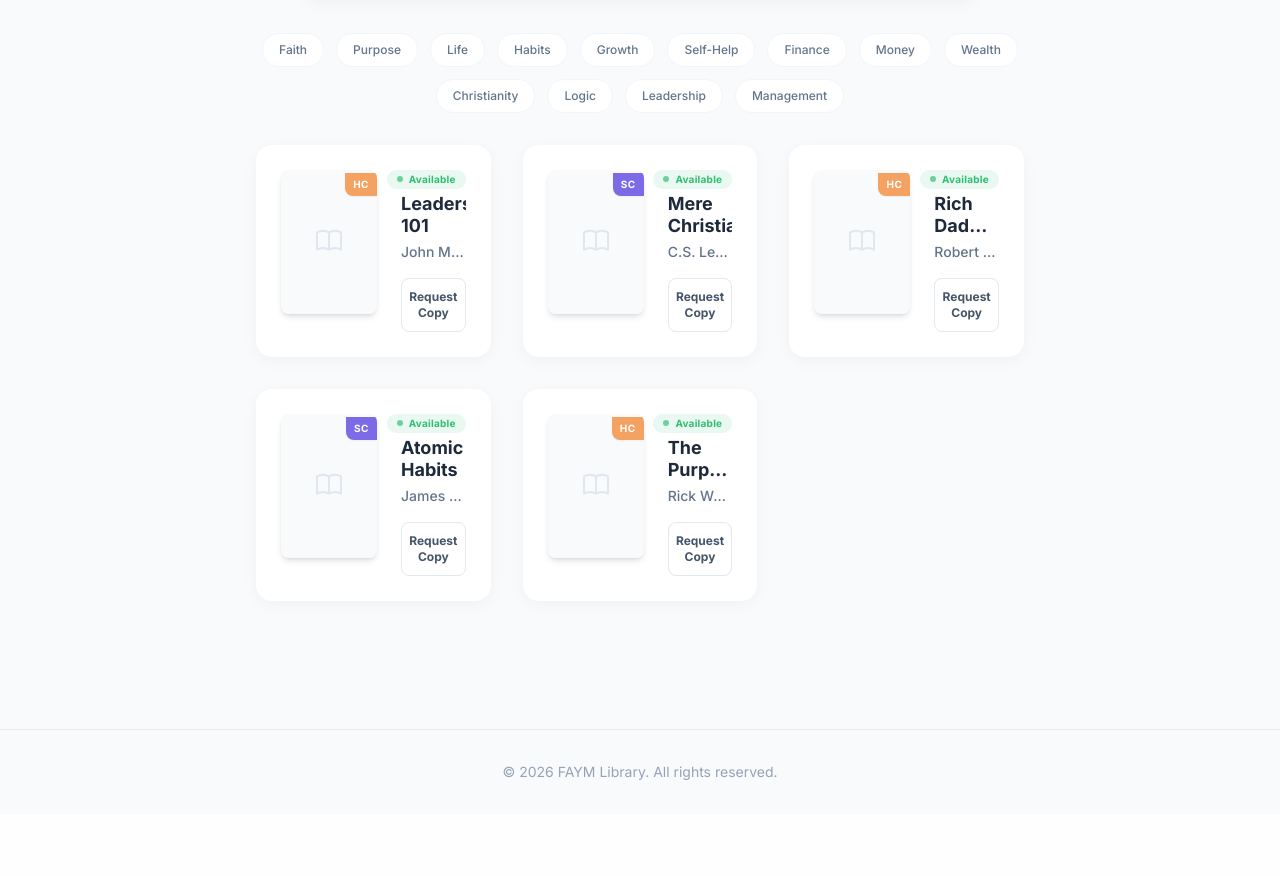
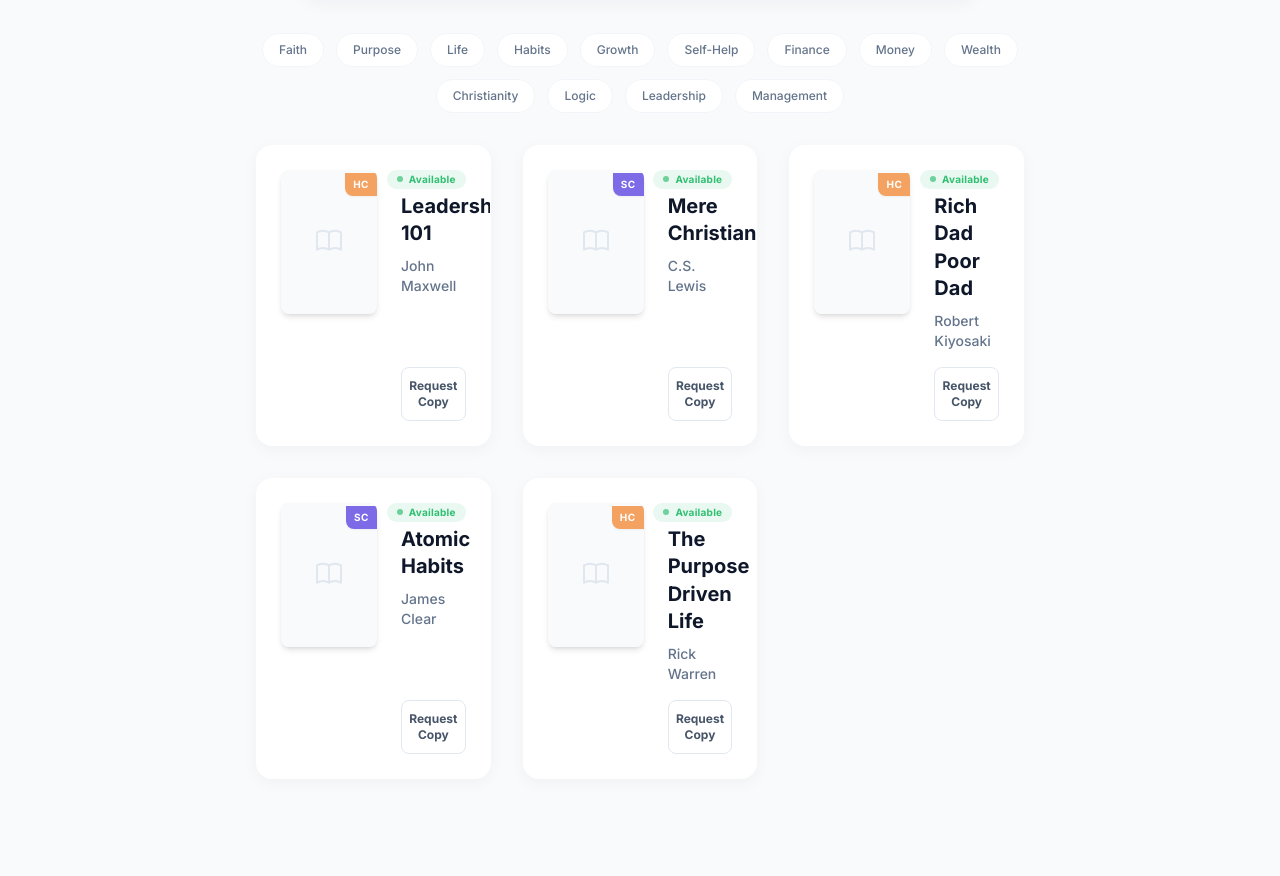
Before and after one commit to Del-Dan/FAYM-E-Lib, a Django app: page / in a window 1280 px wide. Shown: the part 401-1277 px from the top of the page. Before the commit the page ends 1181 px from the top, so only its background shows below. Run offline with Django 5.2, Linux system fonts and the light colour scheme; data comes from the database, SQL or seed files in the repository; some libraries are stand-ins or nearby versions.

Commit message:
feat: Full House Updates - UI Polish, Admin Auto-Dates, Validate Returns Logic, Dashboard Fixes

```diff
--- a/library/admin.py
+++ b/library/admin.py
@@ -18,7 +18,7 @@
     list_filter = ('approval_status', 'return_status', 'request_status')
     search_fields = ('token', 'email', 'full_name', 'member__firstname', 'member__surname')
 
-    # Read-only fields that should NEVER be edited manually to preserve audit trail
+    # Read-only fields that should NEVER be edited manually
     readonly_fields = ('token', 'timestamp', 'days_left', 'full_name', 'email', 'member', 'book', 'approval_date', 'expected_return_date')
 
     # Enable Autocomplete for initial selection (though they become read-only later)
--- a/library/templates/library/partials/book_list.html
+++ b/library/templates/library/partials/book_list.html
@@ -49,12 +49,13 @@
                 {% endif %}
             </div>
 
-            <h3 class="text-lg font-bold text-slate-800 leading-tight mb-1 group-hover:text-primary transition-colors line-clamp-2"
+            <!-- Title & Author -->
+            <h3 class="text-xl font-bold text-slate-900 leading-snug mb-2 group-hover:text-primary transition-colors"
                 title="{{ book.title }}">
                 {{ book.title }}
             </h3>
 
-            <p class="text-sm text-slate-500 font-medium truncate mb-4">
+            <p class="text-sm text-slate-500 font-medium mb-4">
                 {{ book.author }}
             </p>
 
```
